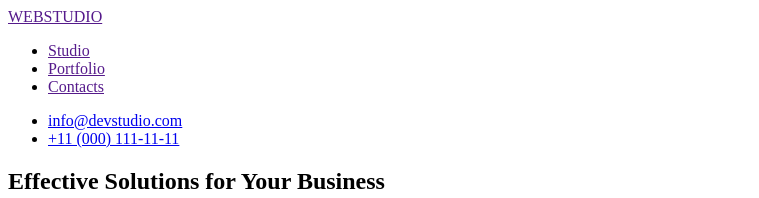
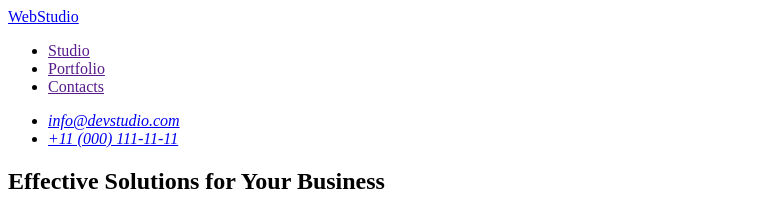
Before and after one commit to yanamell/GiM-13, a plain HTML site: page index.html in a window 1280 px wide. Shown: the top 198 px of the page, without its empty margins (0-759 px from the left). Drawn offline with Linux system fonts and the light colour scheme.

Commit message:
Update index.html

```diff
--- a/index.html
+++ b/index.html
@@ -8,7 +8,9 @@
 </head>
 <body>
  <header>
-    <a href=""> WEBSTUDIO </a>
+    <nav></nav>
+    <a href="./index.html">WebStudio</a>
+    </nav>
     <nav>
         <ul>
             <li>
@@ -22,6 +24,7 @@
             </li>
         </ul>
     </nav>
+    <address>
     <ul>
         <li>
             <a href="mailto:info@devstudio.com">
@@ -34,12 +37,13 @@
             </a>
         </li>
     </ul>
+    </address>
  </header>
  <main>
     <section>
         <h1> Effective Solutions
         for Your Business</h1>
-        <button> Order Service </button>
+        <button>Order Service</button>
     </section>
     <section>
         <ul>
@@ -98,7 +102,7 @@
  </main>
  <footer>
     <section>
-        <h3>WebStudio</h3>
+        <a href="./index.html">WebStudio</a>
         <p>Increase the flow of customers and sales for your business with digital marketing & growth solutions.</p>
     </section>
  </footer>
```
